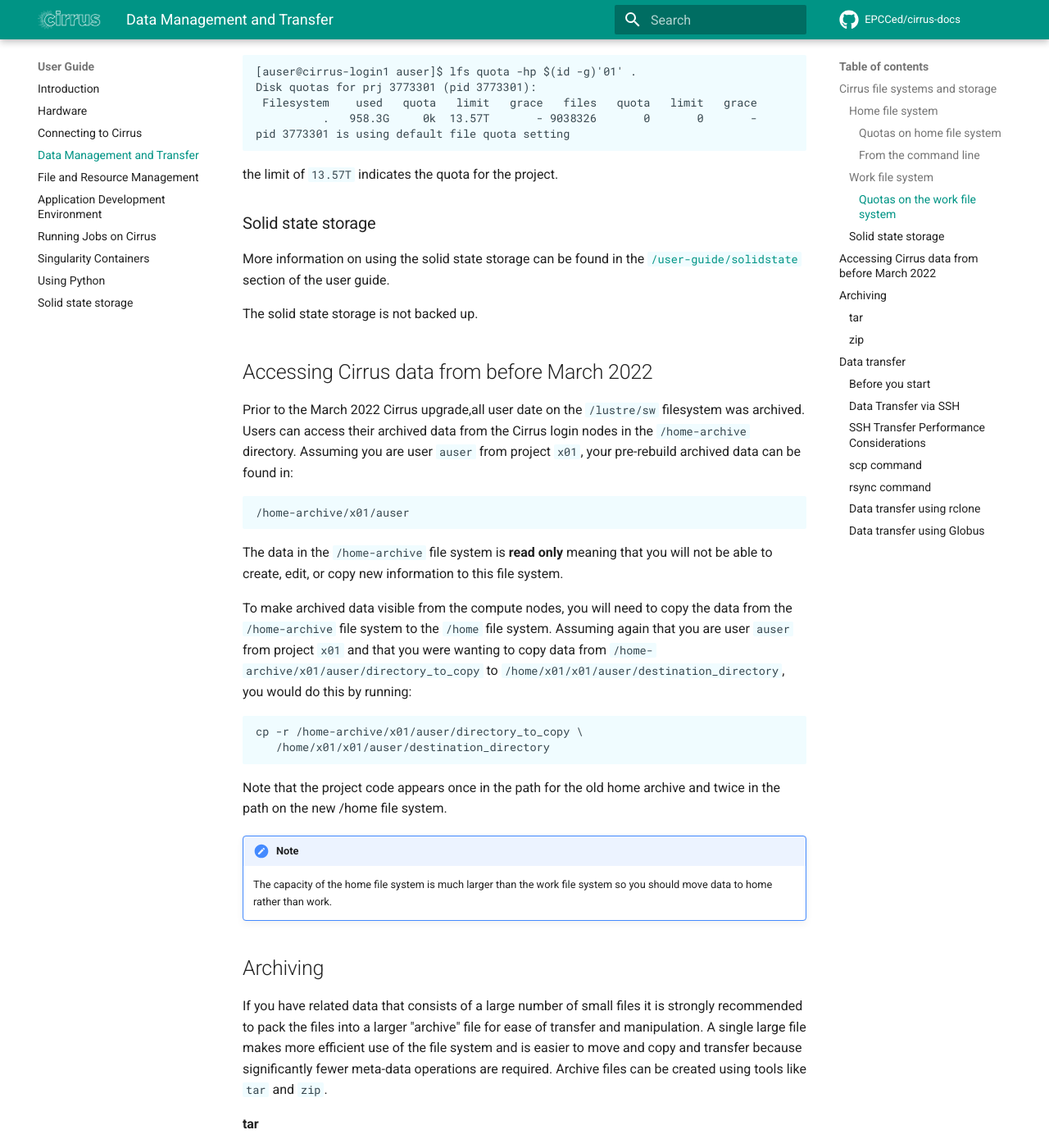
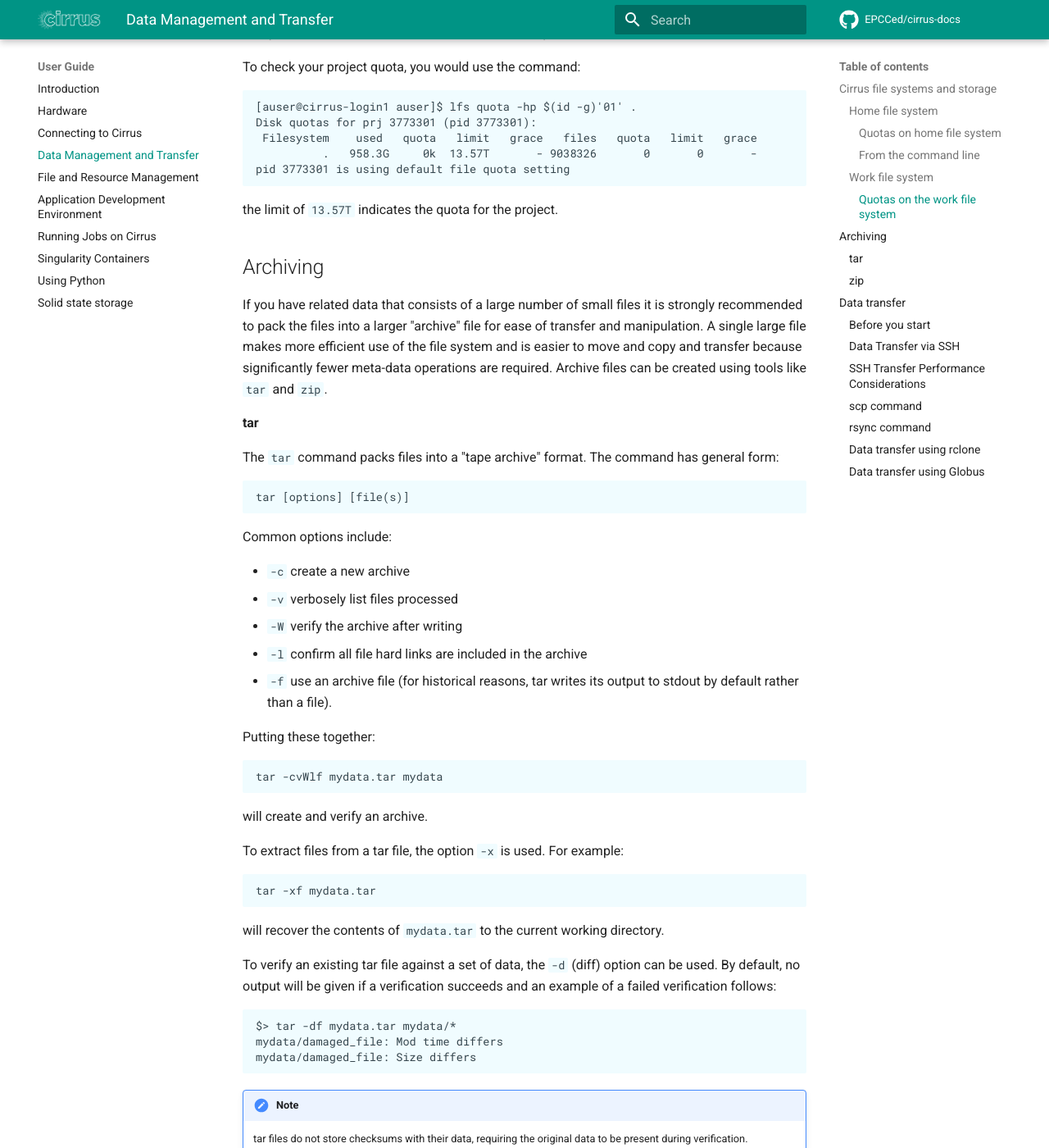
Before and after one commit to EPCCed/cirrus-docs, an MkDocs documentation site: the page built from docs/user-guide/data.md, in a window 1280 px wide and 1400 px high, scrolled down 3640 px. Shown: the whole window at 82% size. Built offline with MkDocs 1.6.1 and Material for MkDocs 9.7.7, drawn with Linux system fonts in a browser that asks for light colours; comment, search, counter and statistics services are not loaded; some of the changed text lies outside the part shown.

Commit message:
Updates backup status

```diff
--- a/docs/user-guide/data.md
+++ b/docs/user-guide/data.md
@@ -1,20 +1,17 @@
 # Data Management and Transfer
 
 This section covers the storage and file systems available on the
-system; the different ways that you can transfer data to and from
-Cirrus; and how to transfer backed up data from prior to the March 2022
-Cirrus upgrade.
+system and the different ways that you can transfer data to and from
+Cirrus.
 
 In all cases of data transfer, users should use the Cirrus login nodes.
 
 ## Cirrus file systems and storage
 
-The Cirrus service, like many HPC systems, has a complex structure.
-There are a number of different data storage types available to users:
+There are two different data storage types available to users:
 
-- Home file system
-- Work file systems
-- Solid state storage
+- Home file system (CephFS)
+- Work file systems (Lustre)
 
 Each type of storage has different characteristics and policies, and is
 suitable for different types of use.
@@ -32,9 +29,14 @@
 |-------------|-------------|---------------|-----------|
 | Home        | yes         | no            | No backup |
 | Work        | yes         | yes           | No backup |
-| Solid state | yes         | yes           | No backup |
+
 
 ### Home file system
+
+!!! Important
+    There are no backups of any data on the home file system. You should
+    ensure you have copies of any critical data in a secure location to
+    protect against loss of data from hardware failures.
 
 Every project has an allocation on the home file system and your
 project's space can always be accessed via the path
@@ -43,8 +45,6 @@
 storage is not particularly high performance but are well suited to
 standard operations like compilation and file editing. This file systems
 is visible from the Cirrus login nodes.
-
-There are currently no backups of any data on the home file system.
 
 #### Quotas on home file system
 
@@ -105,8 +110,6 @@
 technology. They are designed to support data in large files. The
 performance for data stored in large numbers of small files is probably
 not going to be as good.
-
-There are currently no backups of any data on the work file system.
 
 Ideally, the work file system should only contain data that is:
 
@@ -124,7 +127,6 @@
 in the future please delete it.
 
 #### Quotas on the work file system
-
 
 As for the home file system, all projects are assigned a quota on the
 work file system. The project PI or manager can split this quota up
@@ -172,47 +174,6 @@
     pid 3773301 is using default file quota setting
 
 the limit of `13.57T` indicates the quota for the project.
-
-### Solid state storage
-
-More information on using the solid state storage can be found in the
-[`/user-guide/solidstate`](https://docs.cirrus.ac.uk/user-guide/solidstate/) section of the user guide.
-
-The solid state storage is not backed up.
-
-## Accessing Cirrus data from before March 2022
-
-Prior to the March 2022 Cirrus upgrade,all user date on the `/lustre/sw`
-filesystem was archived. Users can access their archived data from the
-Cirrus login nodes in the `/home-archive` directory. Assuming you are
-user `auser` from project `x01`, your pre-rebuild archived data can be
-found in:
-
-    /home-archive/x01/auser
-
-The data in the `/home-archive` file system is **read only** meaning
-that you will not be able to create, edit, or copy new information to
-this file system.
-
-To make archived data visible from the compute nodes, you will need to
-copy the data from the `/home-archive` file system to the `/home` file
-system. Assuming again that you are user `auser` from project `x01` and
-that you were wanting to copy data from
-`/home-archive/x01/auser/directory_to_copy` to
-`/home/x01/x01/auser/destination_directory`, you would do this by
-running:
-
-    cp -r /home-archive/x01/auser/directory_to_copy \
-       /home/x01/x01/auser/destination_directory
-
-Note that the project code appears once in the path for the old home
-archive and twice in the path on the new /home file system.
-
-
-
-!!! Note
-
-    The capacity of the home file system is much larger than the work file system so you should move data to home rather than work.
 
 ## Archiving
 
```
Also changed, not shown: other parts of docs/user-guide/data.md (+5 -0 lines).
